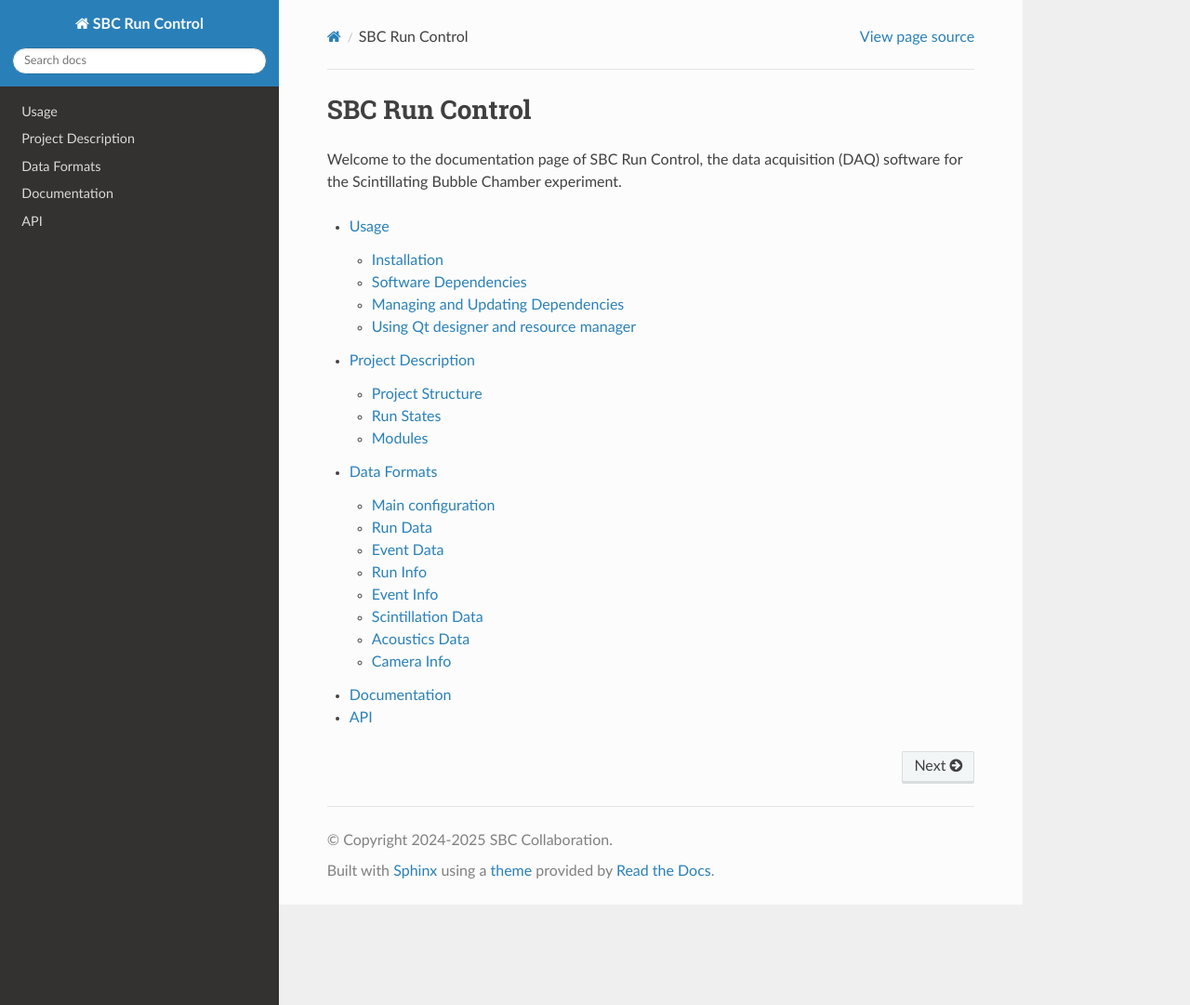
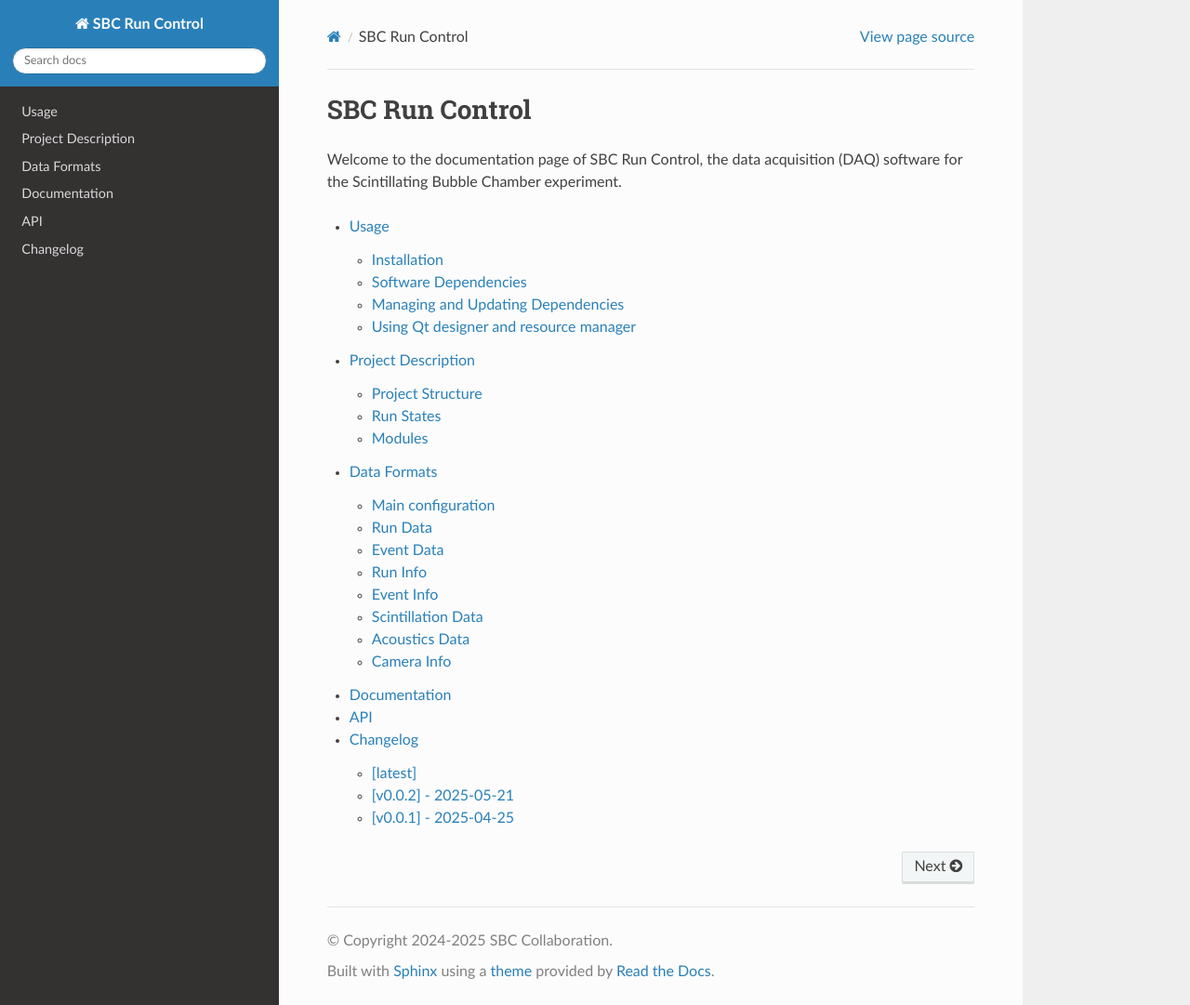
Before and after one commit to SBC-Collaboration/SBC-RunControl, a Sphinx documentation site: the page built from docs/index.md, in a window 1280 px wide and 1081 px high. Shown: the whole window at 93% size. Built offline with Sphinx 7.4.7 and the Read the Docs theme 3.1.0, drawn with Linux system fonts in a browser that asks for light colours; some of the changed lines change nothing that is shown.

Commit message:
Add changelog.

````diff
--- /dev/null
+++ b/docs/changelog.md
@@ -0,0 +1,31 @@
+# Changelog
+
+## [latest]
+### Added
+- Add PLC / modbus module. This enables communication between run control and PLC. It can start and stop pressure cycle, set pressure setpoint, start and stop PLC taking high resolution data.
+- Create a run_info.sbc that matches the RunData SQL table for each run, and populate the event_info.sbc to match the EventData SQL table.
+- Add run exit code and event exit code in SQL tables. Specific definitions to come later.
+- Add changelog.
+- Add lock file so that only one instance of run control runs at a time.
+- Create a symlink for current run folder in data directory, in addition to the current event folder.
+- Main log file is renamed rc.log, and is rotated daily.
+### Changed
+- Simplify enable boxes in settings window general tab.
+### Fixed
+- Define fast compress pin as output pin in trigger Arduino code.
+- Switch the trigger and trigger latch pins in NIUSB config, because the pin may be malfunctioning as output.
+
+## [[v0.0.2]](https://github.com/SBC-Collaboration/SBC-RunControl/releases/tag/v0.0.2) - 2025-05-21
+### Added
+- Saving version number of red_caen, niusb_6501, and sbc_binary_format.
+- Remove dependencies from dependencies folder. Install instead using pip from github.
+- Added CAEN / GaGe driver install scripts to `init.sh`. Created new `root_init.sh` to handle the parts that needs root privileges. The script also prompts for SQL token and saves to a file with proper permission.
+- Add event pressure display in main window.
+### Changed
+- Use `git submodule` to handle dependencies that cannot be installed using pip, instead of `git subtree`.
+- Change the structure of config file. Specifically where PLC and pressure configs are organized.
+### Fixed
+- Update documentation and bug fixes.
+
+## [[v0.0.1]](https://github.com/SBC-Collaboration/SBC-RunControl/releases/tag/v0.0.1) - 2025-04-25
+First versioned release of run control.
--- a/docs/index.md
+++ b/docs/index.md
@@ -9,4 +9,5 @@ project_description
 data_format
 documentation
 api
+changelog
 ```
````
